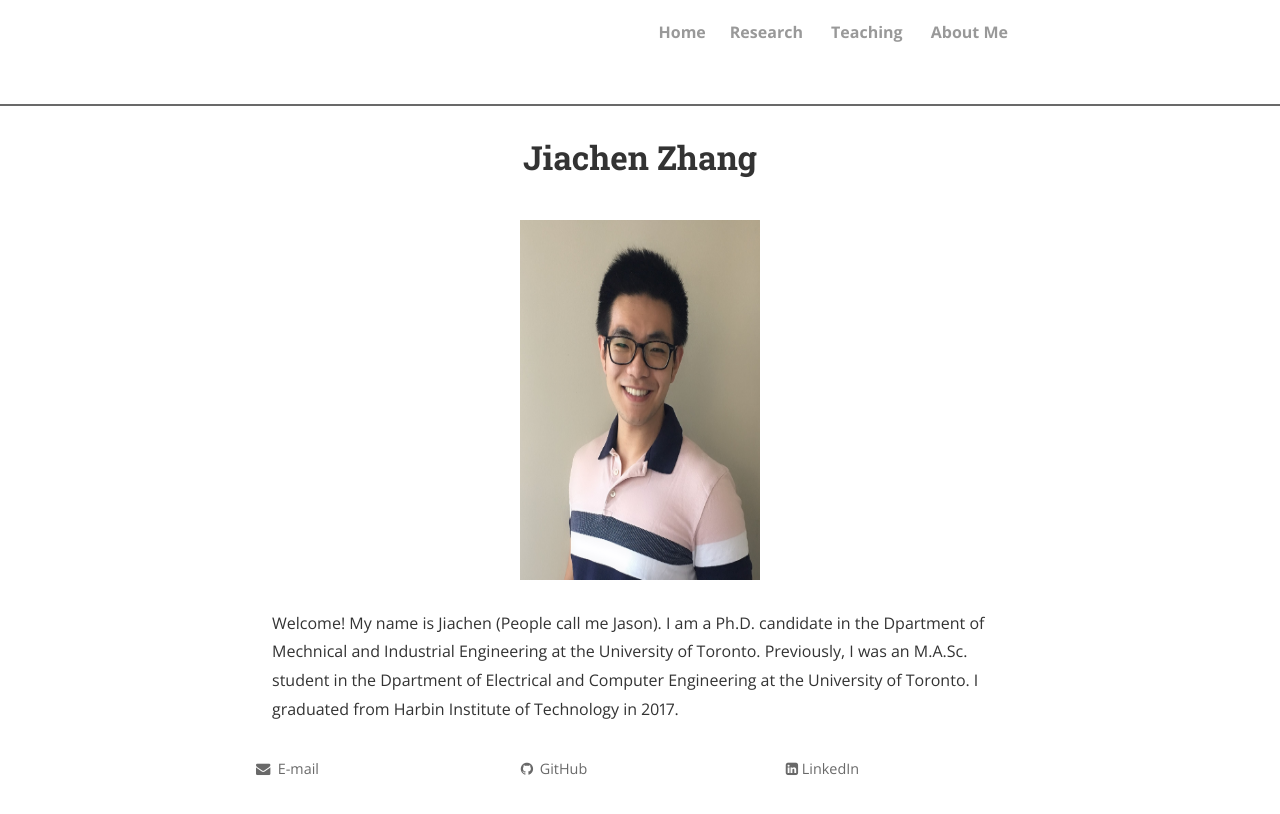
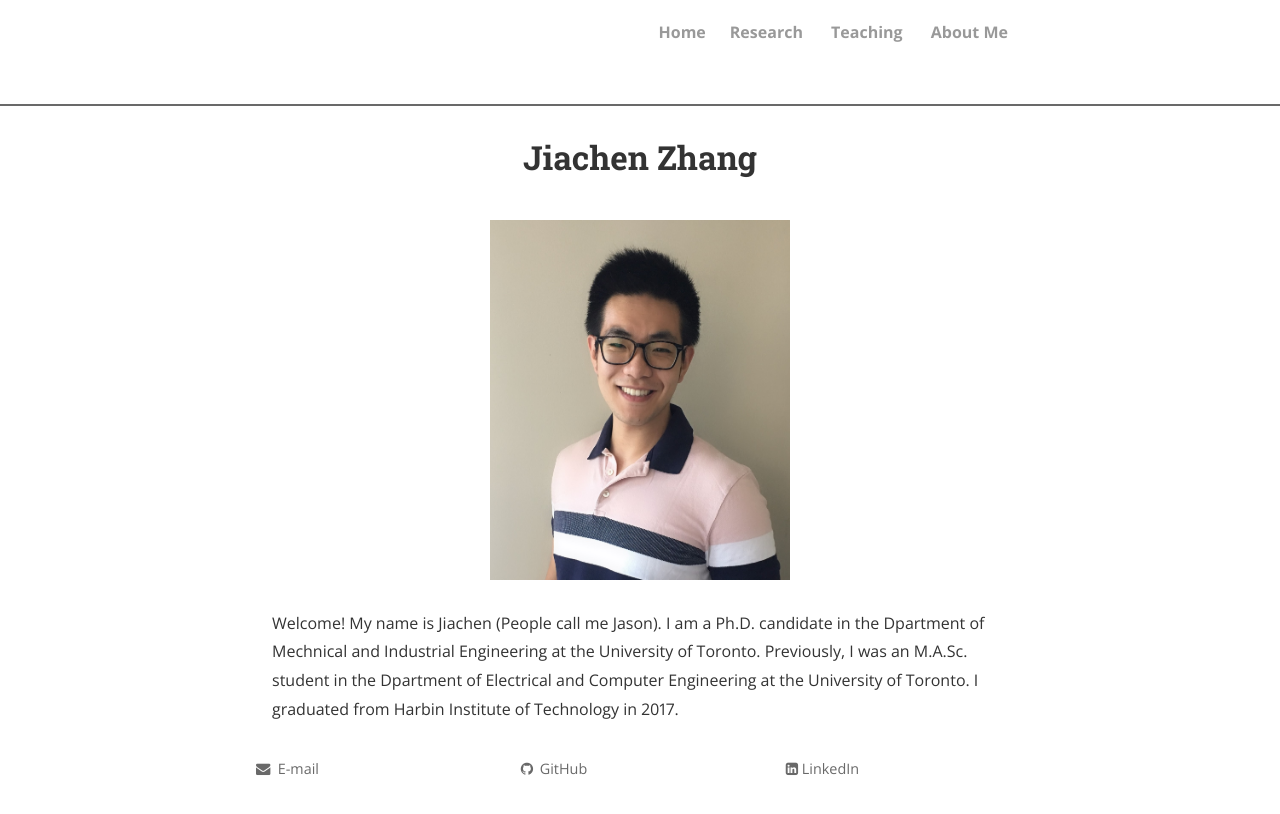
Before and after one commit to JasonZhangjc/JasonZhangjc.github.io, a Jekyll site: the page built from index.html, in a window 1280 px wide. Shown: the top 814 px of the page. Built offline with Jekyll 4.4.1, drawn with Linux system fonts in a browser that asks for light colours; nearby versions of some CDN libraries; the list of posts is cut into pages by our own code; comment, search, counter and statistics services are not loaded; a style sheet for code colours, icons or effects is not loaded.

Commit message:
Update index.html

```diff
--- a/index.html
+++ b/index.html
@@ -13,7 +13,7 @@ title: Jiachen Zhang
 </script>
 
 
-<img src="JiachenZhang_4.jpg" alt="Jiachen Zhang pic" style="width:240px;height:360px;" title="Jiachen Zhang (Photo Credit: Lexie Huang)"; algin="middle">
+<img src="JiachenZhang_4.jpg" alt="Jiachen Zhang pic" style="width:300px;height:360px;" title="Jiachen Zhang (Photo Credit: Lexie Huang)"; algin="middle">
 
 <br>
 Welcome! My name is Jiachen (People call me Jason). I am a Ph.D. candidate in the Dpartment of Mechnical and Industrial Engineering at the University of Toronto. Previously, I was an M.A.Sc. student in the Dpartment of Electrical and Computer Engineering at the University of Toronto. I graduated from Harbin Institute of Technology in 2017.
```
